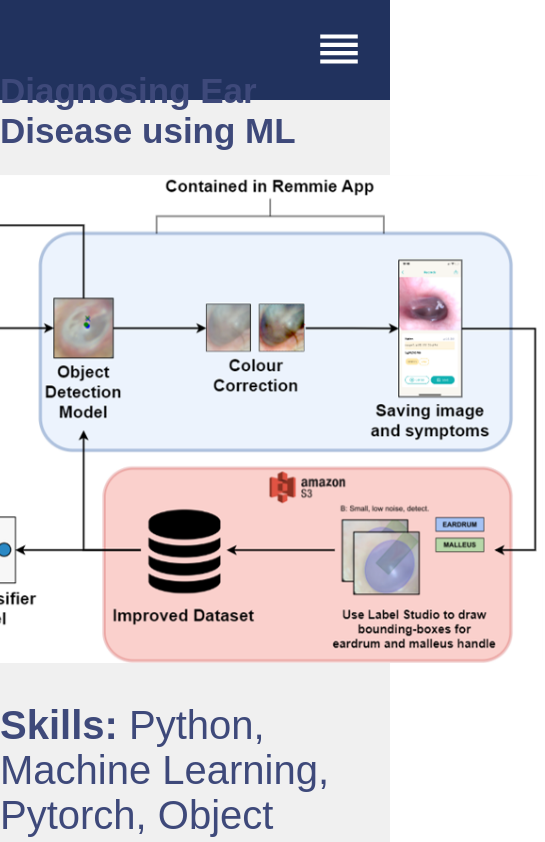
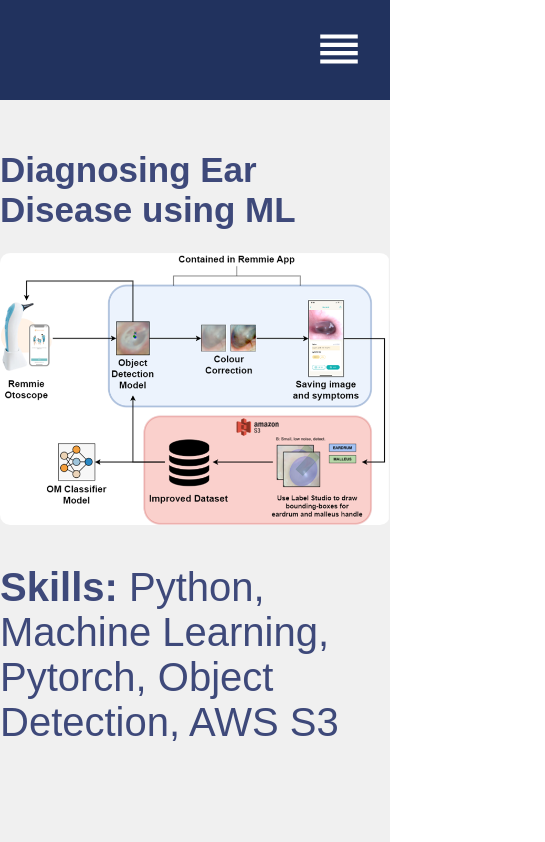
Before and after one commit to markuskunej/portfolio-website, a React (Create React App) app: page /#/project/1 in a window 390 px wide. Shown: the top 842 px of the page, 545 px wide, since content can reach past the window. Built offline with nearby package versions, Linux system fonts and the light colour scheme.

Commit message:
fixed project display on mobile

```diff
--- a/src/styles/ProjectDisplay.css
+++ b/src/styles/ProjectDisplay.css
@@ -2,7 +2,6 @@
   width: 100%;
   height: calc(100vh - 100px);
   display: flex;
-  justify-content: center;
   align-items: center;
   flex-direction: column;
 }
@@ -13,7 +12,8 @@
   font-size: 35px;
 }
 .project img {
-  width: 700px;
+  width: 100%;
+  max-width: 700px;
   border-radius: 10px;
 }
 
```
